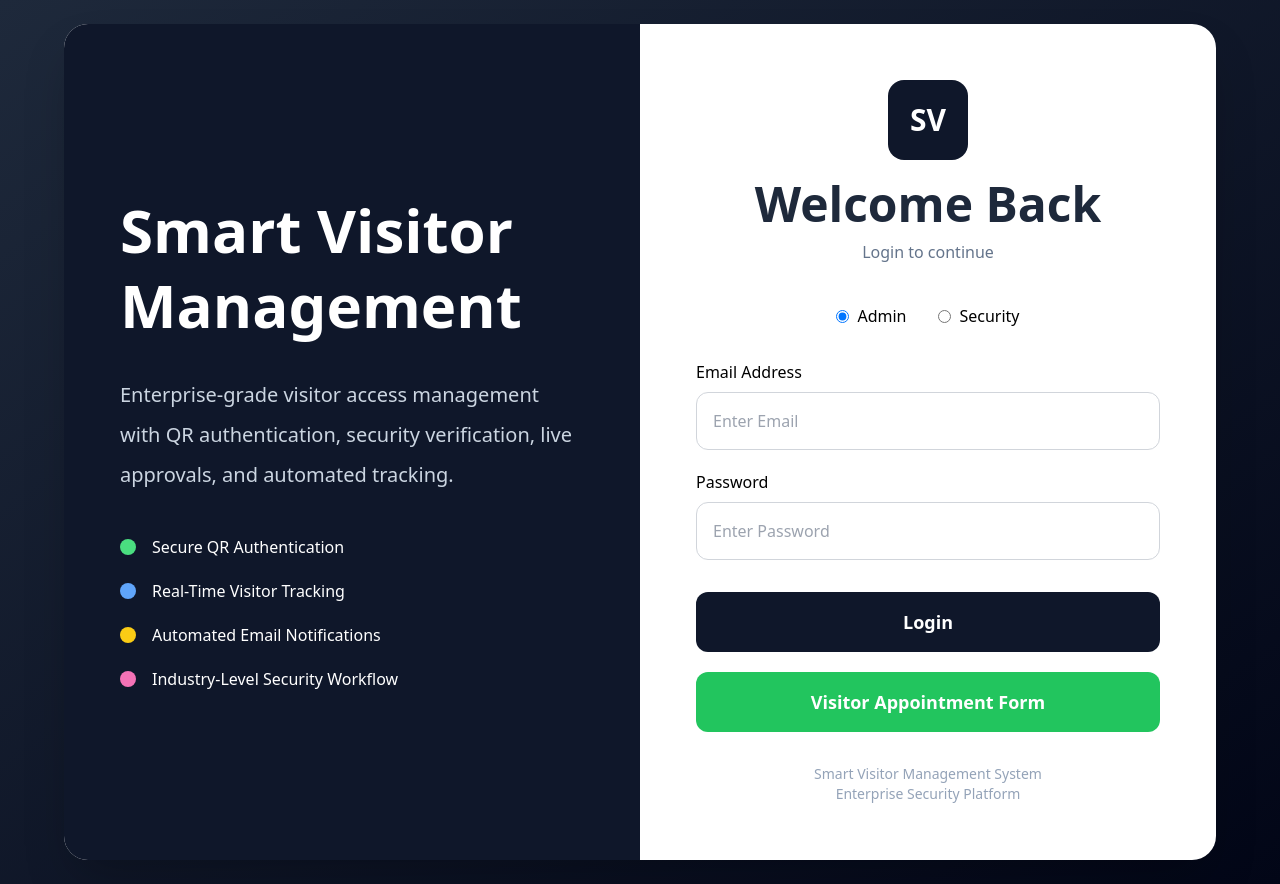
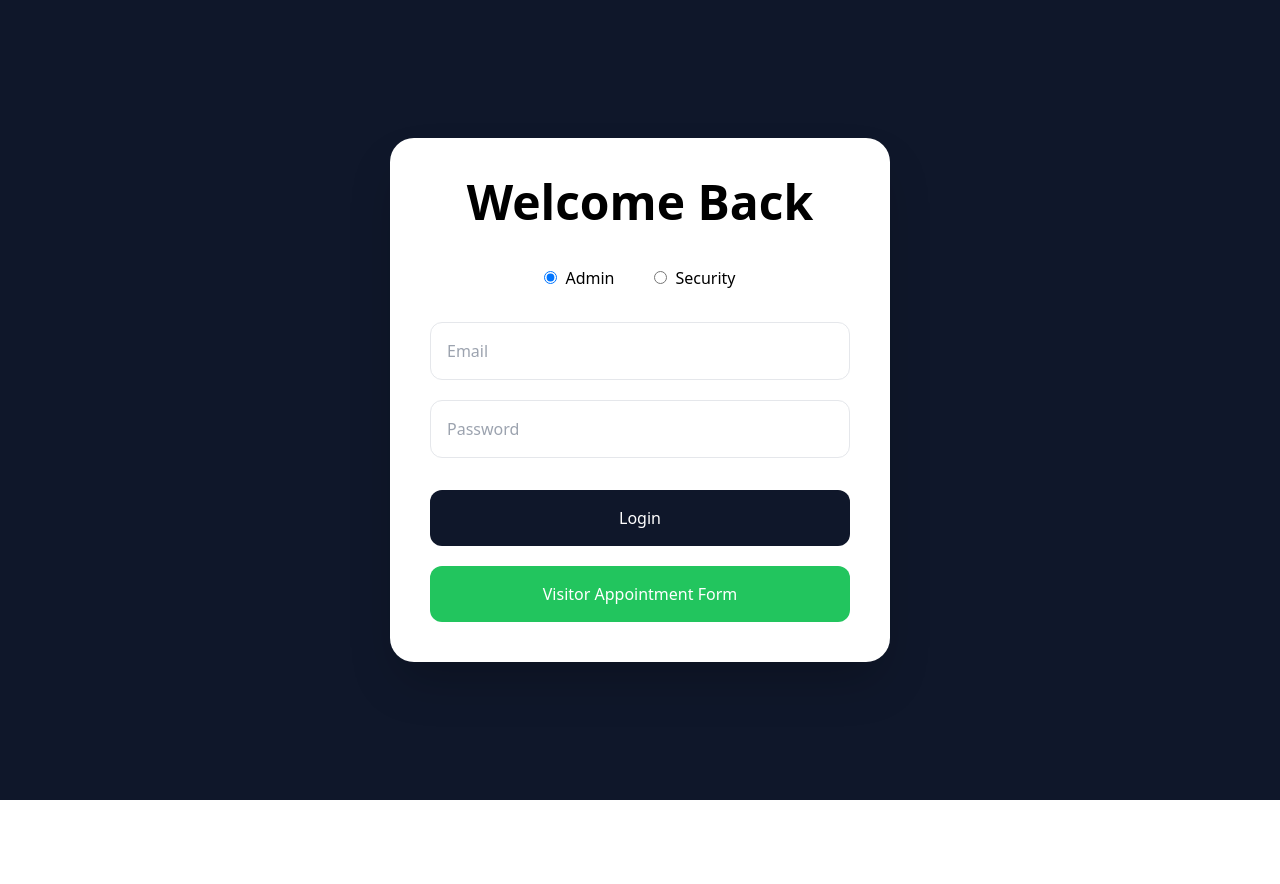
Before and after one commit to LISHANTHKL/smart-visitor-management, a React (Create React App) app in the folder frontend/: page / in a window 1280 px wide. After the commit the page ends 800 px from the top, so only its background shows below. Built offline with nearby package versions, Linux system fonts and the light colour scheme.

Commit message:
final routing fix

```diff
--- a/frontend/src/pages/Login.js
+++ b/frontend/src/pages/Login.js
@@ -5,7 +5,8 @@ function Login() {
 
   const navigate = useNavigate();
 
-  const [email, setEmail] = useState("");
+  const [email, setEmail] =
+    useState("");
 
   const [password, setPassword] =
     useState("");
@@ -13,253 +14,105 @@ function Login() {
   const [role, setRole] =
     useState("admin");
 
-  const [loading, setLoading] =
-    useState(false);
-
   const handleLogin = async () => {
 
-    setLoading(true);
-
-    try {
-
-      const response = await fetch(
-        "https://smart-visitor-management.onrender.com/login",
-        {
-          method: "POST",
-
-          headers: {
-            "Content-Type":
-              "application/json",
-          },
-
-          body: JSON.stringify({
-            email,
-            password,
-            role,
-          }),
-        }
-      );
-
-      const data =
-        await response.json();
-
-      if (response.ok) {
-
-        localStorage.setItem(
-          "user",
-          JSON.stringify(data)
-        );
-
-        if (role === "admin") {
+    if (
+      role === "admin" &&
+      email === "admin@gmail.com" &&
+      password === "admin123"
+    ) {
 
       navigate("/admin-dashboard");
 
-        } else {
+    } else if (
+      role === "security" &&
+      email === "security@gmail.com" &&
+      password === "security123"
+    ) {
 
-          navigate(
-            "/security-dashboard"
-          );
-        }
+      navigate("/security-dashboard");
 
     } else {
 
-        alert(
-          data.detail ||
-            "Invalid Login"
-        );
-      }
-
-    } catch (error) {
-
-      console.log(error);
-
-      alert(
-        "Backend Server Error"
-      );
-
-    } finally {
-
-      setLoading(false);
+      alert("Invalid Credentials");
     }
   };
 
   return (
 
-    <div className="min-h-screen bg-gradient-to-br from-slate-800 to-slate-950 flex items-center justify-center p-6">
+    <div className="min-h-screen flex items-center justify-center bg-slate-900">
 
-      <div className="bg-white rounded-3xl overflow-hidden shadow-2xl max-w-6xl w-full grid grid-cols-1 md:grid-cols-2">
+      <div className="bg-white p-10 rounded-3xl shadow-2xl w-[500px]">
 
-        {/* LEFT */}
-
-        <div className="bg-slate-900 text-white p-14 flex flex-col justify-center">
-
-          <h1 className="text-6xl font-extrabold leading-tight mb-8">
-            Smart Visitor
-            <br />
-            Management
+        <h1 className="text-5xl font-bold mb-10 text-center">
+          Welcome Back
         </h1>
 
-          <p className="text-xl text-slate-300 leading-10">
+        <div className="flex justify-center gap-10 mb-8">
 
-            Enterprise-grade visitor
-            access management with
-            QR authentication,
-            security verification,
-            live approvals,
-            and automated tracking.
-
-          </p>
-
-          <div className="mt-10 space-y-5">
-
-            <div className="flex items-center gap-4">
-              <div className="w-4 h-4 rounded-full bg-green-400"></div>
-              <span>Secure QR Authentication</span>
-            </div>
-
-            <div className="flex items-center gap-4">
-              <div className="w-4 h-4 rounded-full bg-blue-400"></div>
-              <span>Real-Time Visitor Tracking</span>
-            </div>
-
-            <div className="flex items-center gap-4">
-              <div className="w-4 h-4 rounded-full bg-yellow-400"></div>
-              <span>Automated Email Notifications</span>
-            </div>
-
-            <div className="flex items-center gap-4">
-              <div className="w-4 h-4 rounded-full bg-pink-400"></div>
-              <span>Industry-Level Security Workflow</span>
-            </div>
-
-          </div>
-
-        </div>
-
-        {/* RIGHT */}
-
-        <div className="p-14 flex flex-col justify-center">
-
-          <div className="text-center mb-10">
-
-            <div className="w-20 h-20 bg-slate-900 rounded-2xl mx-auto mb-5 flex items-center justify-center text-white text-3xl font-bold">
-              SV
-            </div>
-
-            <h2 className="text-5xl font-bold text-slate-800">
-              Welcome Back
-            </h2>
-
-            <p className="text-slate-500 mt-3">
-              Login to continue
-            </p>
-
-          </div>
-
-          {/* ROLE */}
-
-          <div className="flex justify-center gap-8 mb-8">
-
-            <label className="flex items-center gap-2">
+          <label>
             <input
               type="radio"
-                value="admin"
               checked={role === "admin"}
-                onChange={(e) =>
-                  setRole(e.target.value)
+              onChange={() =>
+                setRole("admin")
               }
             />
+            <span className="ml-2">
               Admin
+            </span>
           </label>
 
-            <label className="flex items-center gap-2">
+          <label>
             <input
               type="radio"
-                value="security"
-                checked={
-                  role === "security"
-                }
-                onChange={(e) =>
-                  setRole(e.target.value)
+              checked={role === "security"}
+              onChange={() =>
+                setRole("security")
               }
             />
+            <span className="ml-2">
               Security
+            </span>
           </label>
 
         </div>
 
-          {/* EMAIL */}
-
-          <div className="mb-5">
-
-            <label className="block mb-2 font-medium">
-              Email Address
-            </label>
-
         <input
           type="email"
-              placeholder="Enter Email"
+          placeholder="Email"
+          className="w-full border p-4 rounded-xl mb-5"
           value={email}
           onChange={(e) =>
             setEmail(e.target.value)
           }
-              className="w-full border border-gray-300 p-4 rounded-xl"
         />
-
-          </div>
-
-          {/* PASSWORD */}
-
-          <div className="mb-8">
-
-            <label className="block mb-2 font-medium">
-              Password
-            </label>
 
         <input
           type="password"
-              placeholder="Enter Password"
+          placeholder="Password"
+          className="w-full border p-4 rounded-xl mb-8"
           value={password}
           onChange={(e) =>
             setPassword(e.target.value)
           }
-              className="w-full border border-gray-300 p-4 rounded-xl"
         />
-
-          </div>
-
-          {/* LOGIN */}
 
         <button
           onClick={handleLogin}
-            disabled={loading}
-            className="bg-slate-900 hover:bg-slate-700 text-white py-4 rounded-xl text-lg font-bold transition"
+          className="w-full bg-slate-900 text-white p-4 rounded-xl mb-5"
         >
-
-            {loading
-              ? "Logging In..."
-              : "Login"}
-
+          Login
         </button>
-
-          {/* VISITOR */}
 
         <button
           onClick={() =>
             navigate("/visitor-form")
           }
-            className="mt-5 bg-green-500 hover:bg-green-600 text-white py-4 rounded-xl text-lg font-bold transition"
+          className="w-full bg-green-500 text-white p-4 rounded-xl"
         >
           Visitor Appointment Form
         </button>
-
-          <p className="text-center text-slate-400 text-sm mt-8">
-            Smart Visitor Management System
-            <br />
-            Enterprise Security Platform
-          </p>
-
-        </div>
 
       </div>
 
```
Also changed, not shown: frontend/src/App.js (+0 -8 lines). Lines whose indentation alone changed are shown as unchanged.
